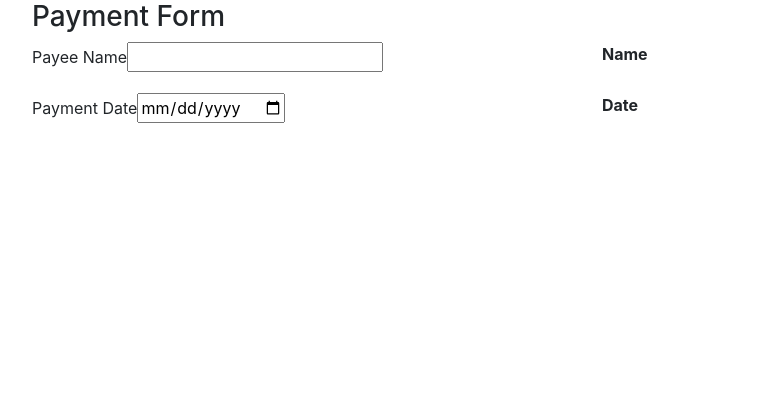
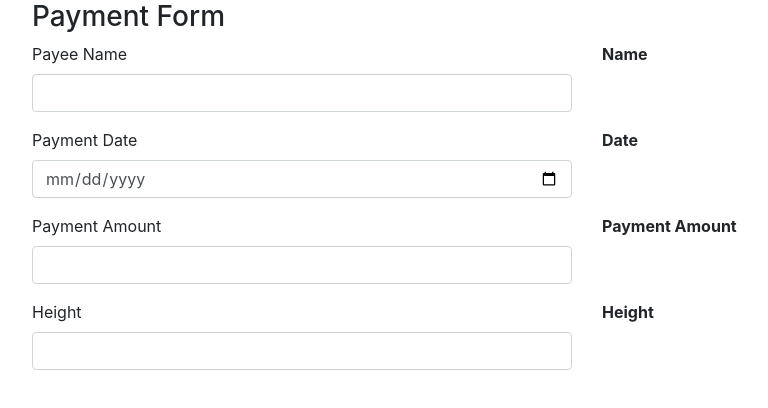
Before and after one commit to m-8a/angular-course-pipes-ep1, an Angular app: page / in a window 1280 px wide. Shown: the top 408 px of the page, without its empty margins (53-821 px from the left). Built offline with nearby package versions, Linux system fonts and the light colour scheme.

Commit message:
Piepes
Adding pipes

```diff
--- a/src/app/app.component.html
+++ b/src/app/app.component.html
@@ -3,7 +3,7 @@
   <div class="row">
     <div class="form-group col">
       <label>Payee Name</label>
-      <input (input)="onNameChange($event.target.value)" />
+      <input class="form-control" (input)="onNameChange($event.target.value)" />
     </div>
     <div class="col">
       <label><b>Name</b></label>
@@ -16,7 +16,11 @@
   <div class="row">
     <div class="form-group col">
       <label>Payment Date</label>
-      <input type="date" (input)="onDateChange($event.target.value)" />
+      <input
+        type="date"
+        class="form-control"
+        (input)="onDateChange($event.target.value)"
+      />
     </div>
     <div class="col">
       <label><b>Date</b></label>
@@ -25,4 +29,36 @@
       </div>
     </div>
   </div>
+
+  <div class="row">
+    <div class="form-group col">
+      <label>Payment Amount</label>
+      <input
+        class="form-control"
+        (input)="onAmountChange($event.target.value)"
+      />
+    </div>
+    <div class="col">
+      <label><b>Payment Amount</b></label>
+      <div>
+        {{ amount | currency}}
+      </div>
+    </div>
+  </div>
+
+  <div class="row">
+    <div class="form-group col">
+      <label>Height</label>
+      <input
+        class="form-control"
+        (input)="onHeightChange($event.target.value)"
+      />
+    </div>
+    <div class="col">
+      <label><b>Height</b></label>
+      <div>
+        {{ height | number: '1.1-3'}}
+      </div>
+    </div>
+  </div>
 </div>
--- a/src/app/app.component.ts
+++ b/src/app/app.component.ts
@@ -8,6 +8,18 @@ import { Component } from "@angular/core";
 export class AppComponent {
   name: string;
   date: string;
+  amount: number;
+  height: number;
+
+  car = {
+    make: "Toyota",
+    model: "Camry",
+    year: 2000
+  };
+
+  onHeightChange(value: string) {
+    this.height = parseFloat(value);
+  }
 
   onNameChange(value: string) {
     this.name = value;
@@ -16,4 +28,8 @@ export class AppComponent {
   onDateChange(value: string) {
     this.date = value;
   }
+
+  onAmountChange(value: string) {
+    this.amount = parseFloat(value);
+  }
 }
```
